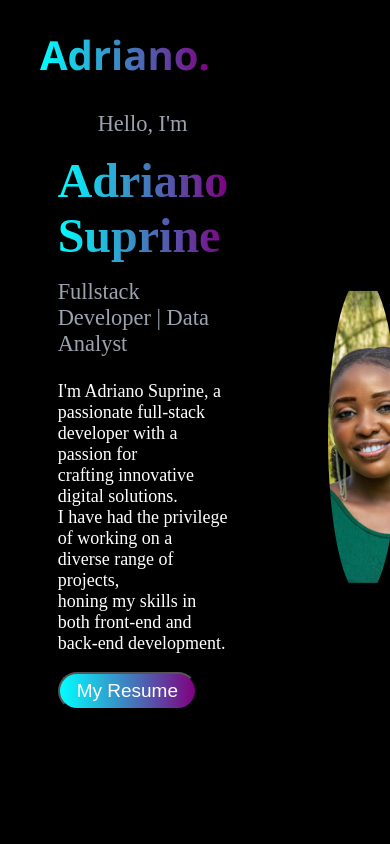
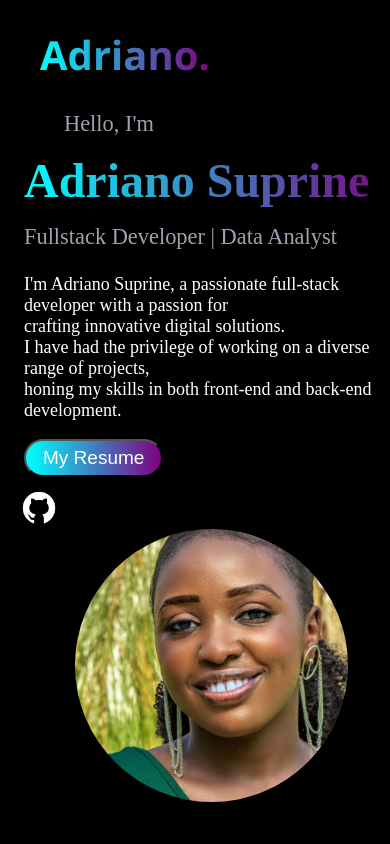
Before and after one commit to adrianosuprine/my-portfolio, a React (Vite) app in the folder my_portfolio/: page / in a window 390 px wide. Shown: the top 844 px of the page. Built offline with nearby package versions, Linux system fonts and the light colour scheme.

Commit message:
profile pic and node version update

```diff
--- a/my_portfolio/src/CSS/home.css
+++ b/my_portfolio/src/CSS/home.css
@@ -82,3 +82,22 @@ margin: 0px 0px 8px 40px;
     min-height: 100%;
     object-fit: cover;
 }
+
+/* ===== Responsive: home ===== */
+@media (max-width: 768px) {
+  .home {
+    flex-direction: column;
+    align-items: center;
+    margin-left: 0;
+  }
+
+  .dev {
+    margin-right: 0;
+  }
+
+  .profile-container {
+    width: min(320px, 70vw);
+    height: min(320px, 70vw);
+    flex-shrink: 0;
+  }
+}
--- a/my_portfolio/src/components/Home.jsx
+++ b/my_portfolio/src/components/Home.jsx
@@ -5,6 +5,7 @@ import github from '../assets/github-svg.svg'
 import linkedinDark from '../assets/linkedin-dark-rounded.png';
 import githubDark from '../assets/github-dark.png';
 import resume from '../assets/SUPRINE ADRIANO.N.pdf'
+import profile_pic1 from '../assets/profile1.jpeg'
 function Home (){
 
     const handleDownload = () => {
@@ -29,7 +30,7 @@ function Home (){
         </div>
             </div>
             <div className='profile-container'>
-                <img src="src/assets/profile1.jpeg" alt="Profile Picture" class="profile-picture"></img>
+                <img src={profile_pic1} alt="Profile Picture" class="profile-picture"></img>
 
             </div>
             </div>
```
Also changed, not shown: 1 other file (tests, documents, lock files or other folders).
